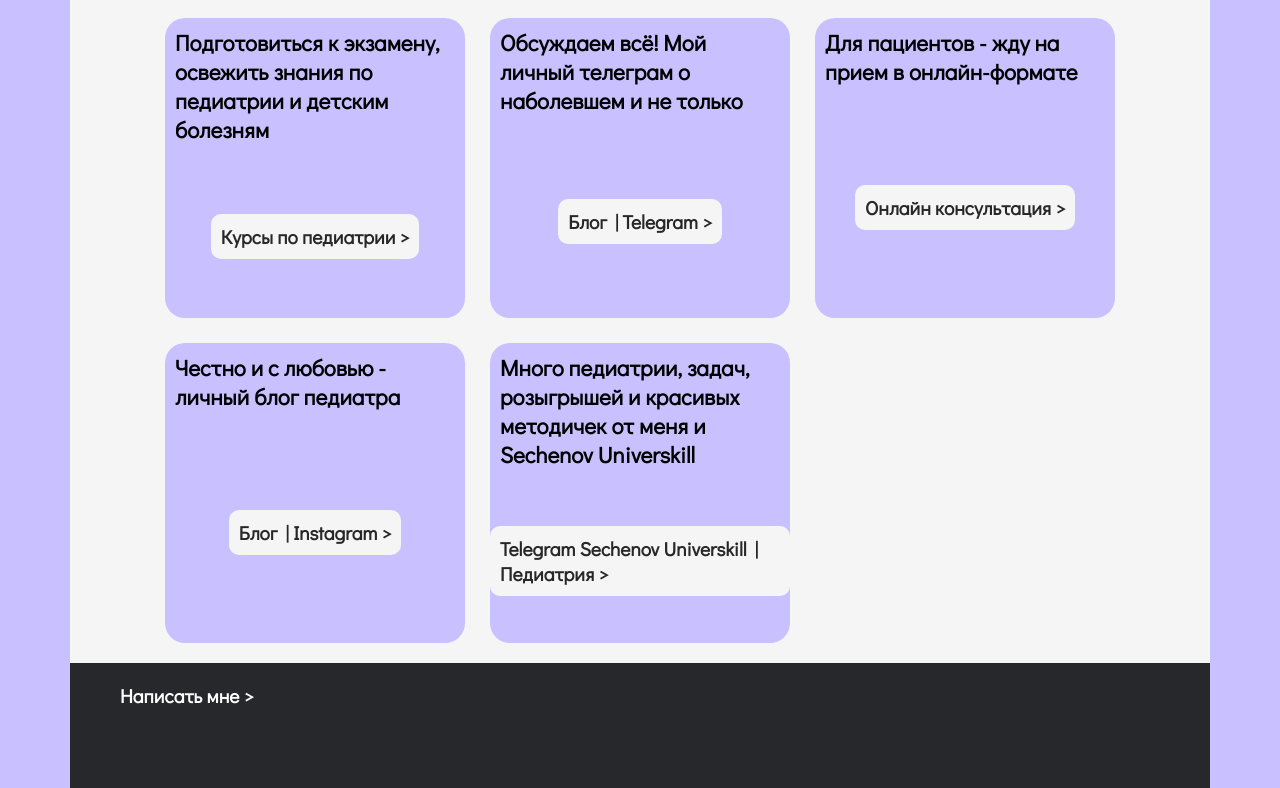
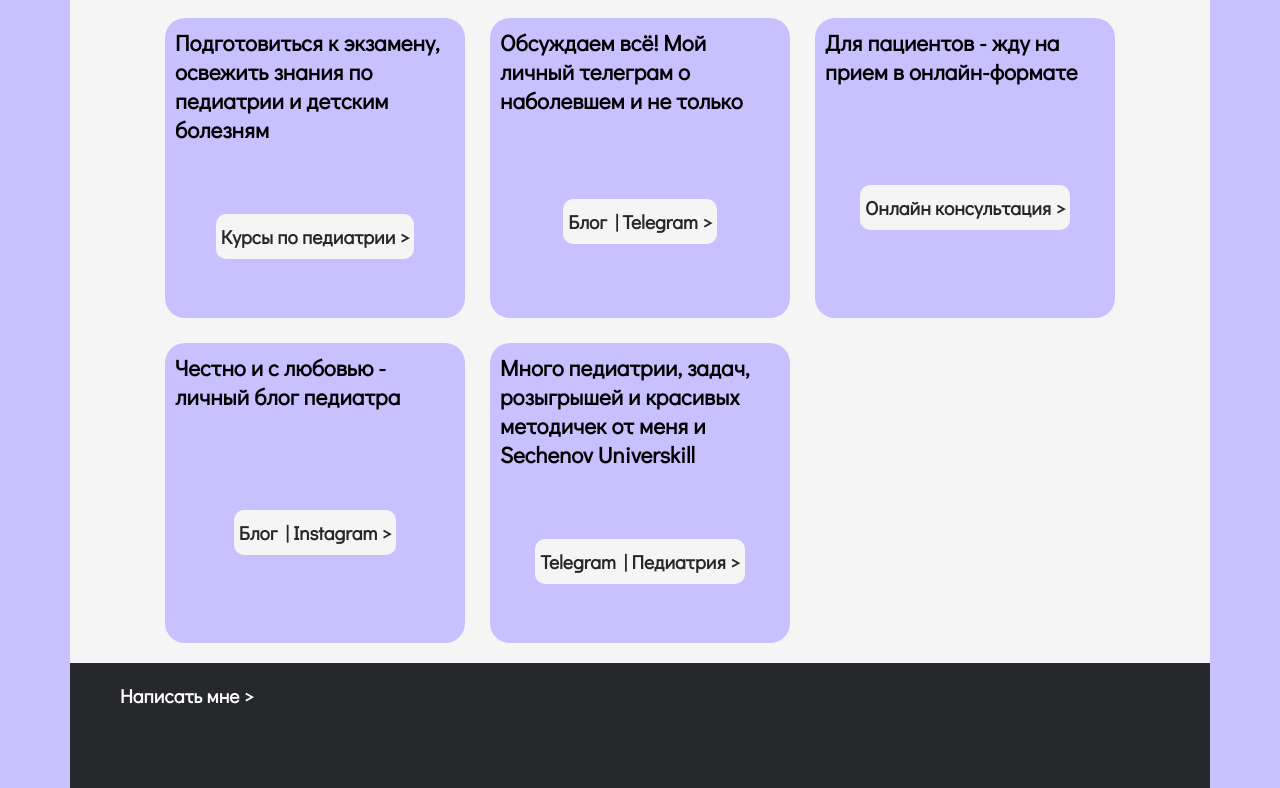
Before and after one commit to Beeasym/git_test, a plain HTML site: page index.html in a window 1280 px wide. Shown: the part 772-1560 px from the top of the page. Drawn offline with Linux system fonts and the light colour scheme.

Commit message:
little updates

```diff
--- a/index.css
+++ b/index.css
@@ -123,11 +123,12 @@ main {
 
 .link_content {
     margin: auto;
+    text-align: center;
     font-size: 1.3rem;
     cursor: pointer;
     border-radius: 10px;
     background-color: whitesmoke;
-    padding: 10px 10px;
+    padding: 10px 5px;
     color: #272727;
     transition: all 0.5s ease-out;
 }
--- a/index.html
+++ b/index.html
@@ -64,7 +64,7 @@
                 </a>
                 <a class="item" href="https://t.me/+iQZyBMvqpZozNjgy" target="_blank">
                     <p>Много педиатрии, задач, розыгрышей и красивых методичек от меня и Sechenov Universkill</p>
-                    <div class="link_content"><h3>Telegram Sechenov Universkill | Педиатрия ></h3></div>
+                    <div class="link_content"><h3>Telegram | Педиатрия ></h3></div>
                 </a>
             </div>
         </div>
```
